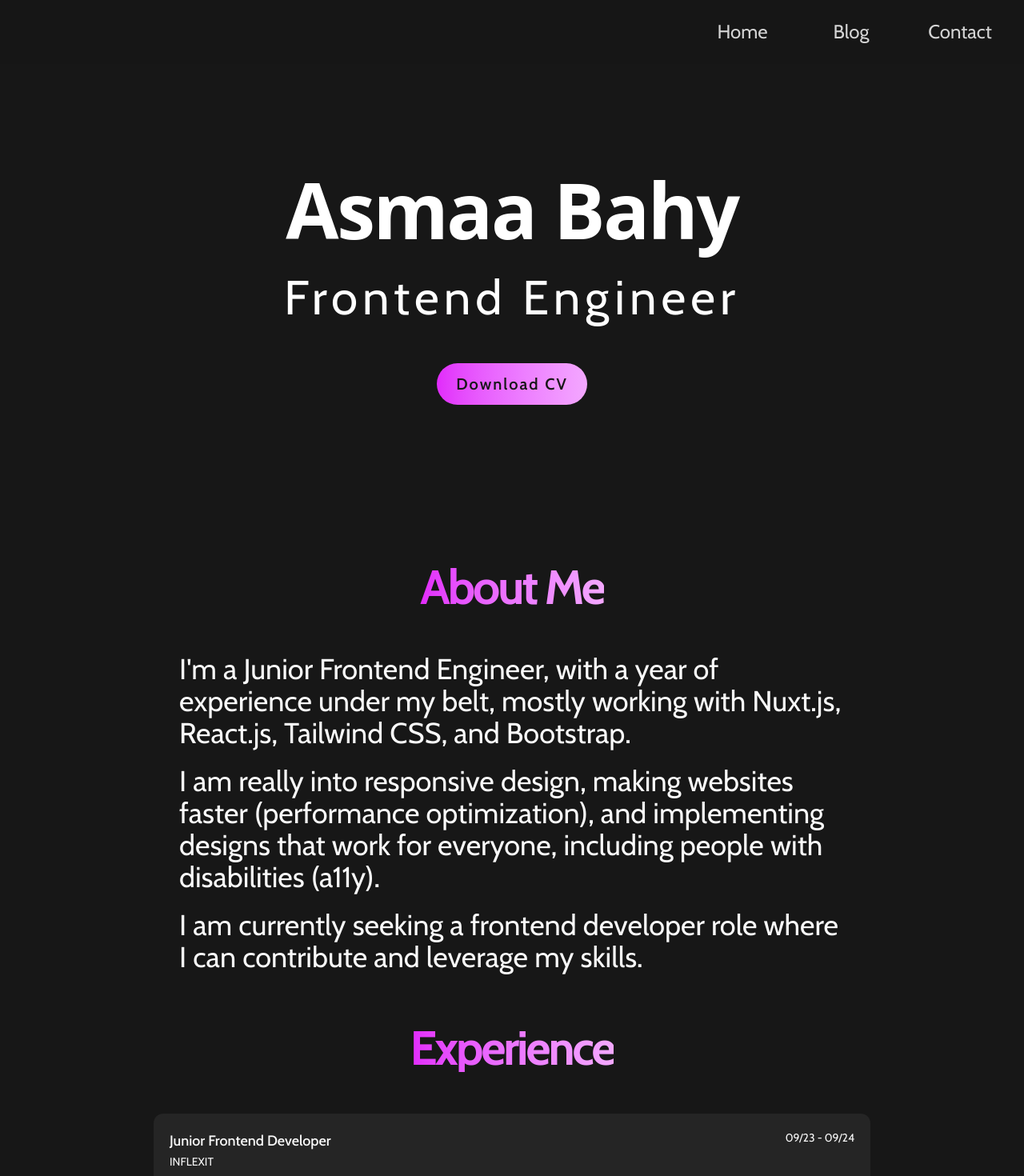
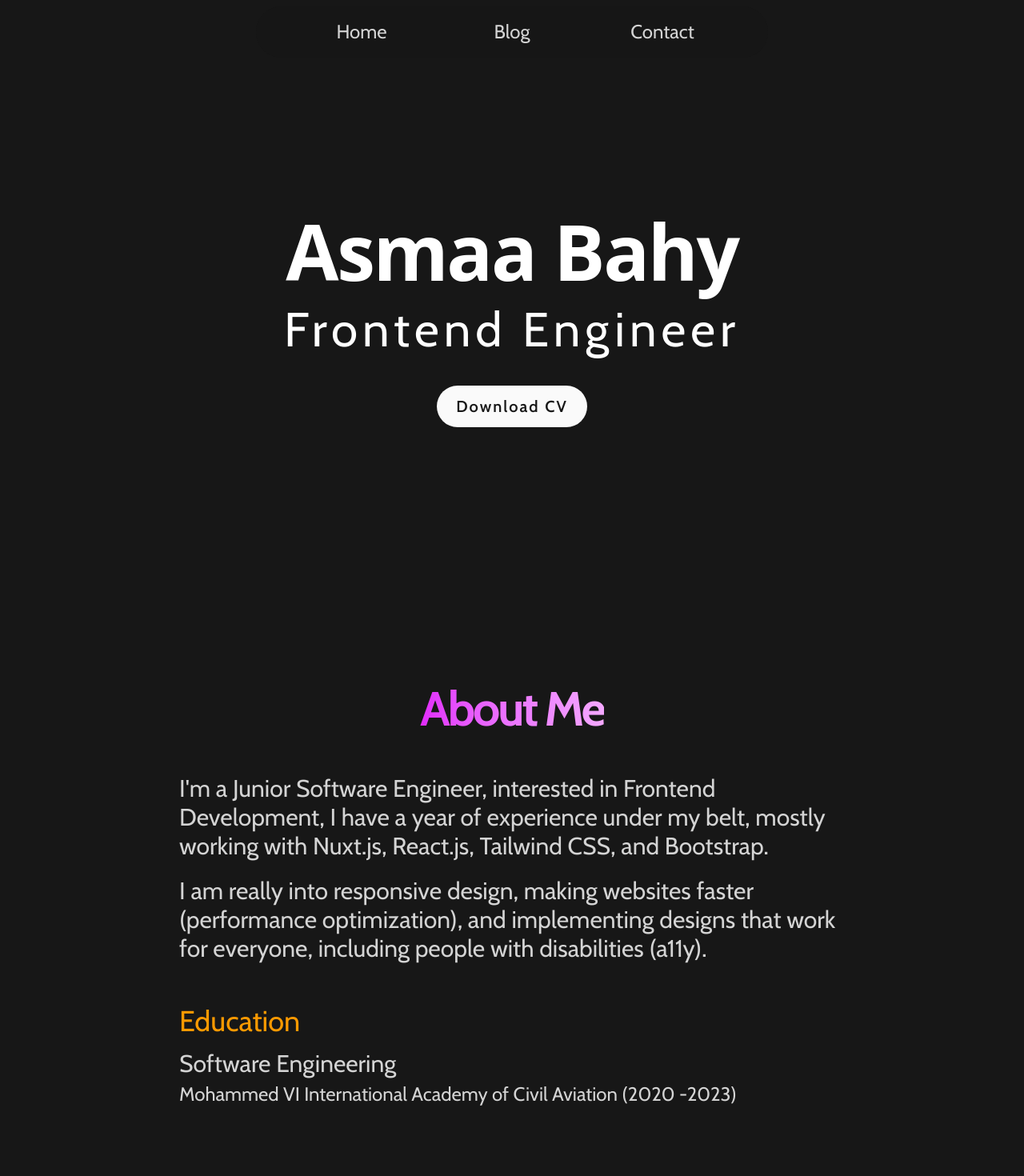
Before and after one commit to asmaabahy/asmaabahy.github.io, a React (Vite) app: page / in a window 1280 px wide. Shown: the top 1470 px of the page at 80% size. Built offline with nearby package versions, Linux system fonts and the light colour scheme; a web font is replaced by a local one.

Commit message:
worked on title

```diff
--- a/src/components/Navbar/Navbar.tsx
+++ b/src/components/Navbar/Navbar.tsx
@@ -12,13 +12,17 @@ const navbarItems: navbarItem[] = [
 export default function Navbar() {
   const location = useLocation();
   const navBackgroundColor =
-    "h-full relative px-3 xs:px-6 md:px-8 3xl:px-32 3xl:py-16 w-full flex items-center bg-neutral-900/70 backdrop-blur-md";
+    "h-full relative flex items-center";
 
   return (
     <>
       {/* md screen navbar */}
-      <nav className={navBackgroundColor + " hidden md:flex justify-end"}>
-        <ul className="flex flex-row gap-10 ">
+      <nav
+        className={
+          navBackgroundColor + " hidden md:flex justify-center items-center w-full py-2 "
+        }
+      >
+        <ul className="rounded-full flex flex-row gap-10 bg-neutral-900/70 backdrop-blur-md h-full w-[50%] justify-evenly items-center px-3 xs:px-6 md:px-8 3xl:px-32 3xl:py-16">
           {navbarItems.map((item) => (
             <>
               <motion.li
--- a/src/components/Title.tsx
+++ b/src/components/Title.tsx
@@ -4,21 +4,22 @@ export default function Title() {
   function handleClick() {}
   return (
     <>
+      <div className="flex flex-col justify-center items-center">
         <h1 className="text-5xl xs:text-6xl xl:text-8xl mb-5 font-bold font-sans text-white text-center tracking-tight">
           Asmaa Bahy
         </h1>
-
         <p className="text-3xl xs:text-4xl xl:text-6xl mb-10 text-white tracking-widest text-center">
           Frontend Engineer
         </p>
-      <div className="block text-center">
+        <div className="">
           <Button
-          className="tracking-widest font-semibold bg-gradient-to-r from-fuchsia-500 to-fuchsia-300 text-neutral-900"
+            className="tracking-widest text-nowrap font-semibold bg-neutral-50 text-neutral-900"
             onClick={handleClick}
           >
             Download CV
           </Button>
         </div>
+      </div>
     </>
   );
 }
--- a/src/components/UI/Button.tsx
+++ b/src/components/UI/Button.tsx
@@ -1,10 +1,11 @@
 import { motion } from "motion/react";
 import { ButtonProps } from "../../constants/interfaces";
 
-export default function Button({ children, onClick, className }: ButtonProps) {
+export default function Button({ children, onClick, className, whileHover }: ButtonProps) {
   return (
     <motion.button
-      whileHover={{ scale: 1.2 }}
+      whileHover={whileHover}
+      transition={{ type: 'tween', ease: 'easeIn'}}
       className={"px-6 py-3 text-xl rounded-full cursor-pointer " + className}
       onClick={onClick}
     >
--- a/src/components/UI/ExperienceDetailsCard.tsx
+++ b/src/components/UI/ExperienceDetailsCard.tsx
@@ -20,19 +20,19 @@ function ExperienceDetailsCard({ experience }: { experience: Experience }) {
     >
       <div className="flex justify-between items-start mb-2">
         <div>
-          <h1 className="text-lg font-medium text-neutral-50">
+          <h1 className="text-3xl font-medium text-neutral-50 mb-3">
             {experience.position}
           </h1>
           <a
             href={experience.companyWebsite}
             target="_blank"
             rel="noopener noreferrer"
-            className="text-sm text-neutral-50 hover:underline"
+            className="text-2xl text-neutral-50 hover:underline"
           >
             {experience.company}
           </a>
         </div>
-        <span className="text-sm text-neutral-50 whitespace-nowrap">
+        <span className="text-lg text-neutral-50 whitespace-nowrap">
           {experience.date}
         </span>
       </div>
@@ -41,7 +41,7 @@ function ExperienceDetailsCard({ experience }: { experience: Experience }) {
         {experience.description.map((task, index) => (
           <li
             key={index}
-            className="flex items-start gap-2 text-neutral-50"
+            className="flex text-lg items-baseline gap-2 text-neutral-50"
           >
             <FaCircle className="text-[6px] mt-[6px] text-neutral-50 shrink-0" />
             <span>{task}</span>
--- a/src/components/UI/SectionFrame.tsx
+++ b/src/components/UI/SectionFrame.tsx
@@ -1,9 +1,9 @@
 function SectionFrame({ children, title } : {children: React.ReactNode, title?: string}) {
   return (
-    <section className="min-h-[70vh] flex flex-col gap-3 justify-center items-center mb-10">
+    <section className="min-h-[80vh] flex flex-col gap-3 justify-center items-center mb-20">
       {title && (
         <h1
-          className="text-3xl xs:text-4xl xl:text-6xl mb-10 font-extrabold text-center tracking-tighter
+          className="text-3xl xs:text-4xl xl:text-6xl mb-10 font-extrabold tracking-tighter
         bg-gradient-to-r from-fuchsia-500 to-fuchsia-300 bg-clip-text text-transparent"
         >
           {title}
--- a/src/constants/interfaces.ts
+++ b/src/constants/interfaces.ts
@@ -1,6 +1,9 @@
+import { TargetAndTransition, VariantLabels } from "motion/react";
+
 export interface ButtonProps {
   children: React.ReactNode;
-  className?: string
+  className?: string;
+  whileHover?: TargetAndTransition | VariantLabels | {}
   onClick: () => void;
 }
 
--- a/src/pages/About.tsx
+++ b/src/pages/About.tsx
@@ -1,21 +1,27 @@
-import { useRef } from "react";
-
 export default function About() {
   return (
-    <p className="text-4xl px-56 text-neutral-50">
-      <span className="block mb-5">
-        I'm a Junior Frontend Engineer, with a year of experience under my belt,
-        mostly working with Nuxt.js, React.js, Tailwind CSS, and Bootstrap.
-      </span>
-      <span className="block mb-5">
-        I am really into responsive design, making websites faster (performance
-        optimization), and implementing designs that work for everyone,
-        including people with disabilities (a11y).
-      </span>
-      <span className="block">
-        I am currently seeking a frontend developer role where I can contribute
-        and leverage my skills.
-      </span>
-    </p>
+    <>
+      <p className="text-justify md:text-start xs:text-2xl xl:text-3xl px-5 md:px-36 xl:px-56 mb-5">
+        <span className="block mb-5">
+          I'm a Junior Software Engineer, interested in Frontend Development, I have a year of experience under my
+          belt, mostly working with Nuxt.js, React.js, Tailwind CSS, and
+          Bootstrap.
+        </span>
+        <span className="block mb-5">
+          I am really into responsive design, making websites faster
+          (performance optimization), and implementing designs that work for
+          everyone, including people with disabilities (a11y).
+        </span>
+      </p>
+      <div className="self-start px-5 md:px-36 xl:px-56">
+        <h1 className="text-4xl mb-4 text-amber-500">Education</h1>
+        <p className="text-3xl mb-1">Software Engineering</p>
+        <p className="text-2xl hover:underline">
+          <a href="https://aiac.ma/" target="_blank" rel="noopener noreferrer">
+            Mohammed VI International Academy of Civil Aviation (2020 -2023)
+          </a>
+        </p>
+      </div>
+    </>
   );
 }
```
Also changed, not shown: public/cloud.png (added). Lines whose indentation alone changed are shown as unchanged.
